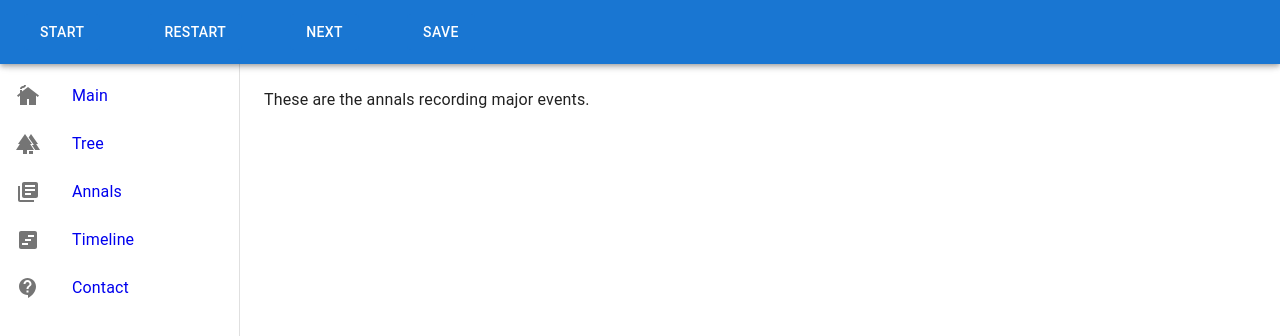
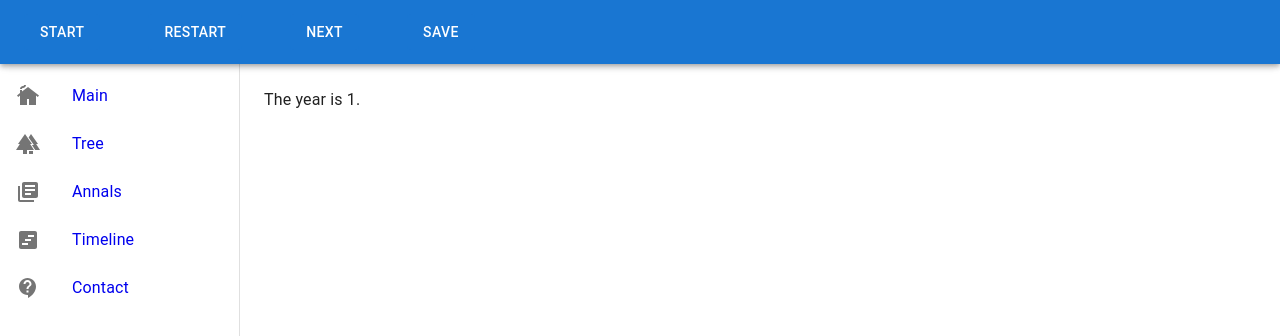
Before and after one commit to billydean/deanasty, a React (Create React App) app: page /annals in a window 1280 px wide. Shown: the top 336 px of the page. Built offline with nearby package versions, Linux system fonts and the light colour scheme.

Commit message:
types file and only thought about state

```diff
--- a/src/Annals.tsx
+++ b/src/Annals.tsx
@@ -1,10 +1,15 @@
-import { Typography } from '@mui/material';
+import * as types from './types';
+import { useState } from 'react';
 
 function Annals() {
+    const startingYear: types.Year = {
+        current:1,
+    }
+    const [year, setYear] = useState(startingYear);
     return (
-        <Typography>
-            These are the annals recording major events.
-        </Typography>
+            <div>
+                The year is { year.current }.
+                </div>
     )
 };
 
--- /dev/null
+++ b/src/types.ts
@@ -0,0 +1,7 @@
+interface Year {
+    current: number,
+}
+
+
+
+export type { Year };
```
Also changed, not shown: src/Layout.tsx (+1 -23 lines).
